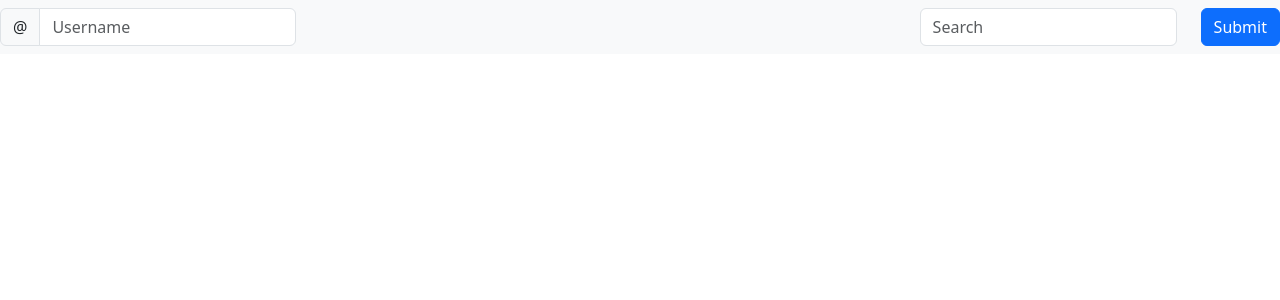
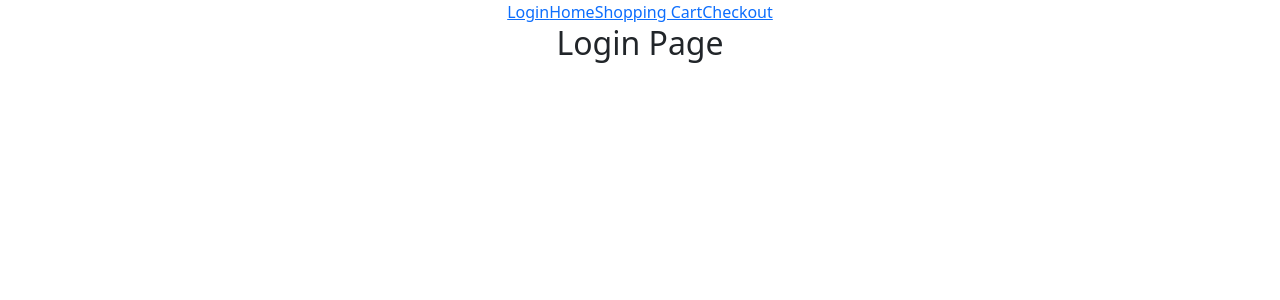
Before and after one commit to aisc07/Capstone-Project, a React (Create React App) app: page /loginpage in a window 1280 px wide. Shown: the top 300 px of the page. Built offline with nearby package versions, Linux system fonts and the light colour scheme.

Commit message:
added routes and links

```diff
--- a/package.json
+++ b/package.json
@@ -7,10 +7,13 @@
     "@testing-library/react": "^13.4.0",
     "@testing-library/user-event": "^13.5.0",
     "bootstrap": "^5.3.1",
+    "dom": "^0.0.3",
     "react": "^18.2.0",
     "react-bootstrap": "^2.8.0",
     "react-dom": "^18.2.0",
+    "react-router-dom": "^6.15.0",
     "react-scripts": "5.0.1",
+    "router": "^1.3.8",
     "web-vitals": "^2.1.4"
   },
   "scripts": {
--- a/src/App.js
+++ b/src/App.js
@@ -2,12 +2,14 @@ import React from 'react';
 import './App.css';
 import 'bootstrap/dist/css/bootstrap.min.css'
 import SearchBar from './components/SearchBar';
+import MainPage from './components/MainPage';
 
 function App() {
   return (
     <div className="App">
 
           <SearchBar/>
+          <MainPage/>
     </div>
   );
 }
--- a/src/components/CheckoutPage.jsx
+++ b/src/components/CheckoutPage.jsx
@@ -1,7 +1,8 @@
 
 export default function CheckoutPage(){
     return(
-        <div>
+
+        <div className="checkoutpage">
             <h2>Checkout Page</h2>
         </div>
     );
--- a/src/components/HomePage.jsx
+++ b/src/components/HomePage.jsx
@@ -1,8 +1,9 @@
 
 export default function HomePage(){
     return(
-        <div>
-            <h2>HomePage</h2>
+
+        <div className="homepage">
+            <h2>Home Page</h2>
         </div>
     );
 
--- a/src/components/LoginPage.jsx
+++ b/src/components/LoginPage.jsx
@@ -1,6 +1,8 @@
 
 export default function LoginPage(){
     return(
-            <div><h2>Login Page</h2></div>
+            <div className="loginpage">
+                <h2>Login Page</h2>
+            </div>
     );
 };
--- /dev/null
+++ b/src/components/MainPage.jsx
@@ -0,0 +1,21 @@
+import {Routes, Route} from 'react-router-dom';
+import LoginPage from "./LoginPage";
+import HomePage from "./HomePage";
+import ShoppingCart from "./ShoppingCart";
+import CheckoutPage from "./CheckoutPage";
+
+
+
+
+
+export default function MainPage(){
+        return(
+            <Routes>
+            <Route path = "/loginpage" element = {<LoginPage/>}/>
+            <Route path = "/homepage" element = {<HomePage/>}/>
+            <Route path = "/shoppingcart" element = {<ShoppingCart/>}/>
+            <Route path = "/checkoutpage" element = {<CheckoutPage/>}/>
+
+          </Routes>
+        )
+}
--- a/src/components/SearchBar.jsx
+++ b/src/components/SearchBar.jsx
@@ -1,40 +1,65 @@
+import {Link} from 'react-router-dom'
 
-import Navbar from 'react-bootstrap/Navbar';
-import Form from 'react-bootstrap/Form';
-import Button from 'react-bootstrap/Button';
-import InputGroup from 'react-bootstrap/InputGroup';
-import Row from 'react-bootstrap/Row';
-import Col from 'react-bootstrap/Col';
+export default function SearchBar(){
+    return(
+        <div id="navbar">
 
-function SearchBar() {
-  return (
-    <Navbar className="bg-body-tertiary justify-content-between">
-      <Form inline>
-        <InputGroup>
-          <InputGroup.Text id="basic-addon1">@</InputGroup.Text>
-          <Form.Control
-            placeholder="Username"
-            aria-label="Username"
-            aria-describedby="basic-addon1"
-          />
-        </InputGroup>
-      </Form>
-      <Form inline>
-        <Row>
-          <Col xs="auto">
-            <Form.Control
-              type="text"
-              placeholder="Search"
-              className=" mr-sm-2"
-            />
-          </Col>
-          <Col xs="auto">
-            <Button type="submit">Submit</Button>
-          </Col>
-        </Row>
-      </Form>
-    </Navbar>
-  );
+            <Link to = "/loginpage">Login</Link>
+            <Link to = "/homepage">Home</Link>
+            <Link to = "/shoppingcart">Shopping Cart</Link>
+            <Link to = "/checkoutpage">Checkout</Link>
+
+        </div>
+    );
 }
 
-export default SearchBar;
+
+
+
+
+
+
+
+
+
+
+// import Navbar from 'react-bootstrap/Navbar';
+// import Form from 'react-bootstrap/Form';
+// import Button from 'react-bootstrap/Button';
+// import InputGroup from 'react-bootstrap/InputGroup';
+// import Row from 'react-bootstrap/Row';
+// import Col from 'react-bootstrap/Col';
+
+
+// function SearchBar() {
+//   return (
+//     <Navbar className="bg-body-tertiary justify-content-between">
+//       <Form inline>
+//         <InputGroup>
+//           <InputGroup.Text id="basic-addon1">@</InputGroup.Text>
+//           <Form.Control
+//             placeholder="Username"
+//             aria-label="Username"
+//             aria-describedby="basic-addon1"
+//           />
+//         </InputGroup>
+//       </Form>
+//       <Form inline>
+//         <Row>
+//           <Col xs="auto">
+//             <Form.Control
+//               type="text"
+//               placeholder="Search"
+//               className=" mr-sm-2"
+//             />
+//           </Col>
+//           <Col xs="auto">
+//             <Button type="submit">Submit</Button>
+//           </Col>
+//         </Row>
+//       </Form>
+//     </Navbar>
+//   );
+// }
+
+// export default SearchBar;
--- a/src/components/ShoppingCart.jsx
+++ b/src/components/ShoppingCart.jsx
@@ -1,7 +1,7 @@
 
 export default function ShoppingCart(){
     return(
-        <div>
+        <div className="shoppingcart">
             <h2>Shopping Cart</h2>
         </div>
     );
--- a/src/components/ThankYouPage.jsx
+++ b/src/components/ThankYouPage.jsx
@@ -1,7 +1,7 @@
 
 export default function ThankYouPage(){
     return(
-        <div>
+        <div className="thankyou">
             <h2>Thank You!</h2>
         </div>
     );
--- a/src/index.js
+++ b/src/index.js
@@ -3,11 +3,19 @@ import ReactDOM from 'react-dom/client';
 import './index.css';
 import App from './App';
 import reportWebVitals from './reportWebVitals';
+import {BrowserRouter} from 'react-router-dom';
 
 const root = ReactDOM.createRoot(document.getElementById('root'));
 root.render(
+
   <React.StrictMode>
-    <App />
+
+        <BrowserRouter>
+
+                <App />
+
+        </BrowserRouter>
+
   </React.StrictMode>
 );
 
```
Also changed, not shown: 1 other file (tests, documents, lock files or other folders).
